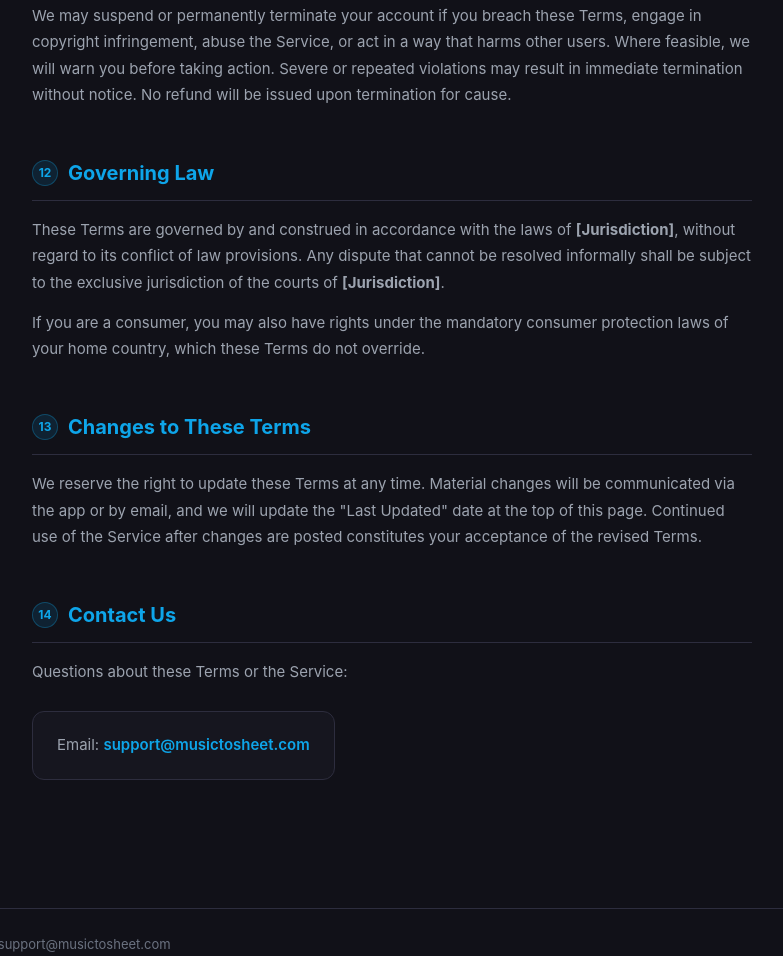
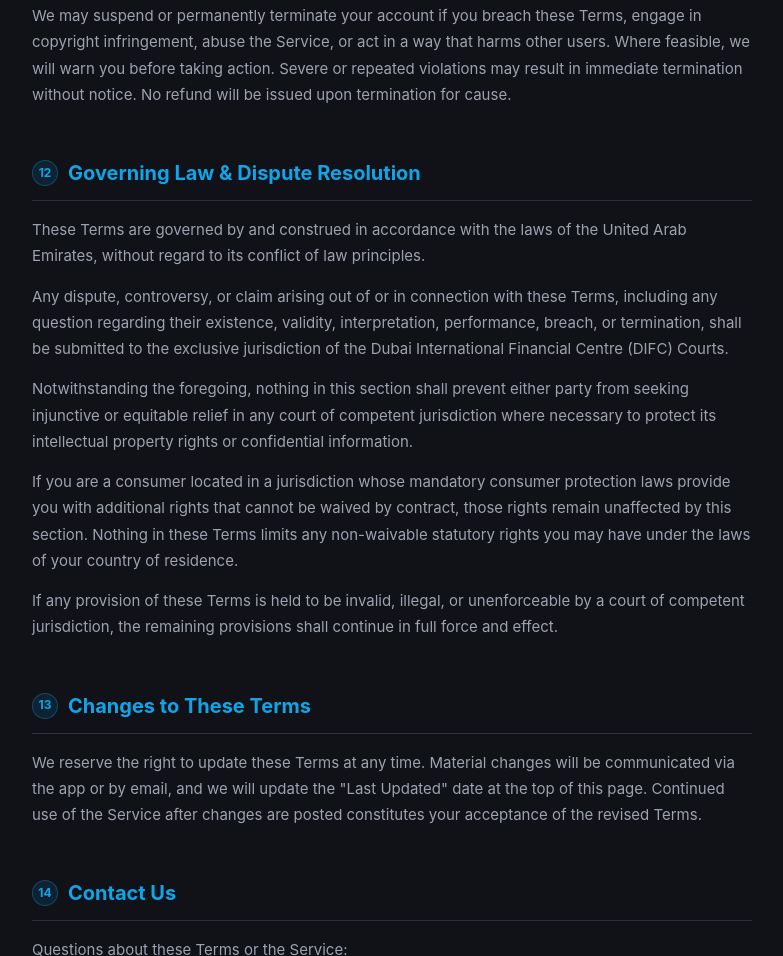
Before and after one commit to 789shak/MusicToSheet, a website: page legal-pages/terms.html in a window 1280 px wide. Shown: the part 5318-6274 px from the top of the page, without its empty margins (248-1031 px from the left). Drawn offline with Linux system fonts and the light colour scheme.

Commit message:
feat(legal): specify UAE governing law and DIFC Courts jurisdiction

```diff
--- a/legal-pages/terms.html
+++ b/legal-pages/terms.html
@@ -524,16 +524,12 @@
 
     <!-- 12. Governing Law -->
     <section class="legal-section">
-      <h2><span class="section-num">12</span> Governing Law</h2>
-      <p>
-        These Terms are governed by and construed in accordance with the laws of <strong>[Jurisdiction]</strong>,
-        without regard to its conflict of law provisions. Any dispute that cannot be resolved informally shall
-        be subject to the exclusive jurisdiction of the courts of <strong>[Jurisdiction]</strong>.
-      </p>
-      <p>
-        If you are a consumer, you may also have rights under the mandatory consumer protection laws of your
-        home country, which these Terms do not override.
-      </p>
+      <h2><span class="section-num">12</span> Governing Law &amp; Dispute Resolution</h2>
+      <p>These Terms are governed by and construed in accordance with the laws of the United Arab Emirates, without regard to its conflict of law principles.</p>
+      <p>Any dispute, controversy, or claim arising out of or in connection with these Terms, including any question regarding their existence, validity, interpretation, performance, breach, or termination, shall be submitted to the exclusive jurisdiction of the Dubai International Financial Centre (DIFC) Courts.</p>
+      <p>Notwithstanding the foregoing, nothing in this section shall prevent either party from seeking injunctive or equitable relief in any court of competent jurisdiction where necessary to protect its intellectual property rights or confidential information.</p>
+      <p>If you are a consumer located in a jurisdiction whose mandatory consumer protection laws provide you with additional rights that cannot be waived by contract, those rights remain unaffected by this section. Nothing in these Terms limits any non-waivable statutory rights you may have under the laws of your country of residence.</p>
+      <p>If any provision of these Terms is held to be invalid, illegal, or unenforceable by a court of competent jurisdiction, the remaining provisions shall continue in full force and effect.</p>
     </section>
 
     <!-- 13. Changes to Terms -->
```
Also changed, not shown: docs/terms.html (+6 -4 lines).
